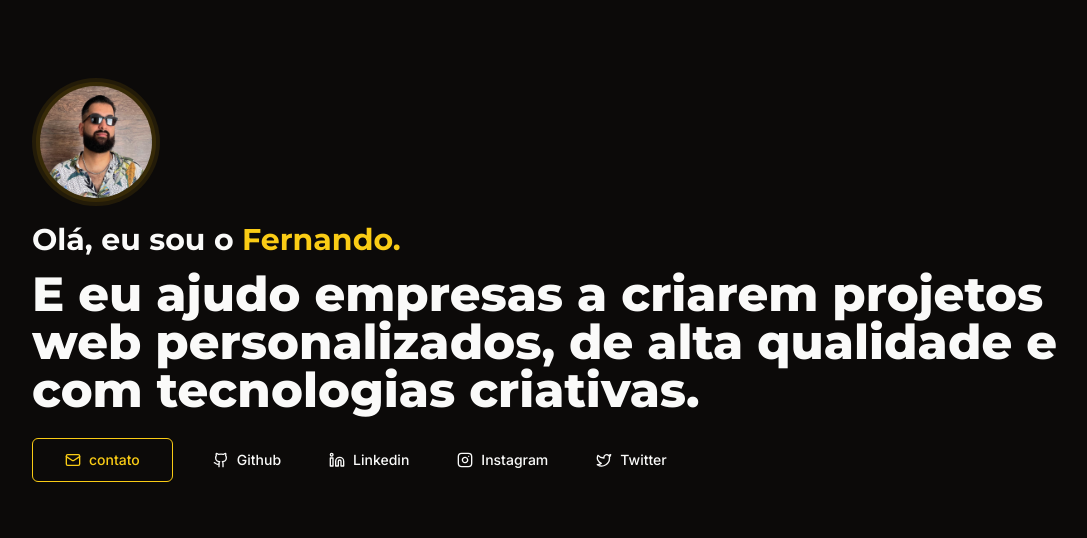
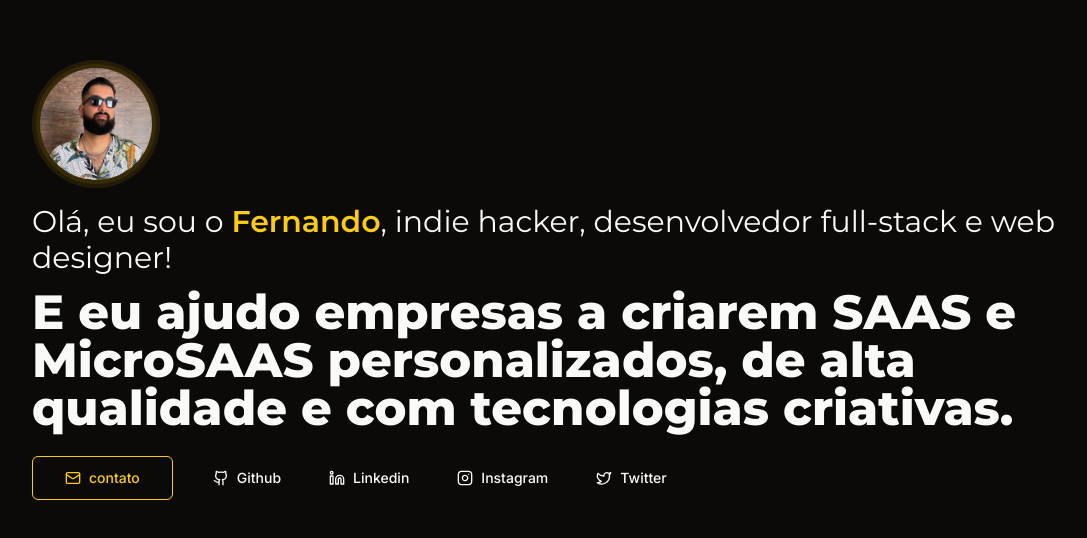
Before and after one commit to nandomoreirame/nandomoreira.dev, a Next.js app: page /site in a window 1280 px wide. Shown: the part 120-658 px from the top of the page, without its empty margins (64-1151 px from the left). Built offline with nearby package versions, Linux system fonts and the light colour scheme.

Commit message:
feat: change bio description

```diff
--- a/app/site/page.tsx
+++ b/app/site/page.tsx
@@ -5,9 +5,10 @@ import Image from 'next/image';
 import Link from 'next/link';
 
 export const metadata: Metadata = {
-  title: 'Olá, eu sou o Fernando',
+  title:
+    'Olá, eu sou o Fernando, indie hacker, desenvolvedor full-stack e web designer!',
   description:
-    'Desenvolvedor front-end, full-stack e web designer. Eu ajudo empresas a criarem projetos web personalizados, de alta qualidade e com tecnologias criativas.',
+    'Eu ajudo empresas a criarem SaaS e Micro-SaaS personalizados, de alta qualidade e com tecnologias criativas.',
 };
 
 export default function HomePage() {
@@ -35,11 +36,13 @@ export default function HomePage() {
             </AvatarImage>
           </Avatar>
         </Link>
-        <h1 className="mb-3 text-xl md:text-2xl lg:text-3xl font-bold font-display">
-          Olá, eu sou o <span className="text-primary">Fernando.</span>
+        <h1 className="mb-3 text-xl md:text-2xl lg:text-3xl font-display">
+          Olá, eu sou o{' '}
+          <span className="text-primary font-semibold">Fernando</span>, indie
+          hacker, desenvolvedor full-stack e web designer!
         </h1>
         <h2 className="leading-tight mb-6 text-2xl sm:text-3xl md:text-4xl lg:text-5xl font-extrabold font-display">
-          E eu ajudo empresas a criarem projetos web personalizados, de alta
+          E eu ajudo empresas a criarem SAAS e MicroSAAS personalizados, de alta
           qualidade e com tecnologias criativas.
         </h2>
         <div className="block xs:flex w-full md:w-auto items-center">
```
